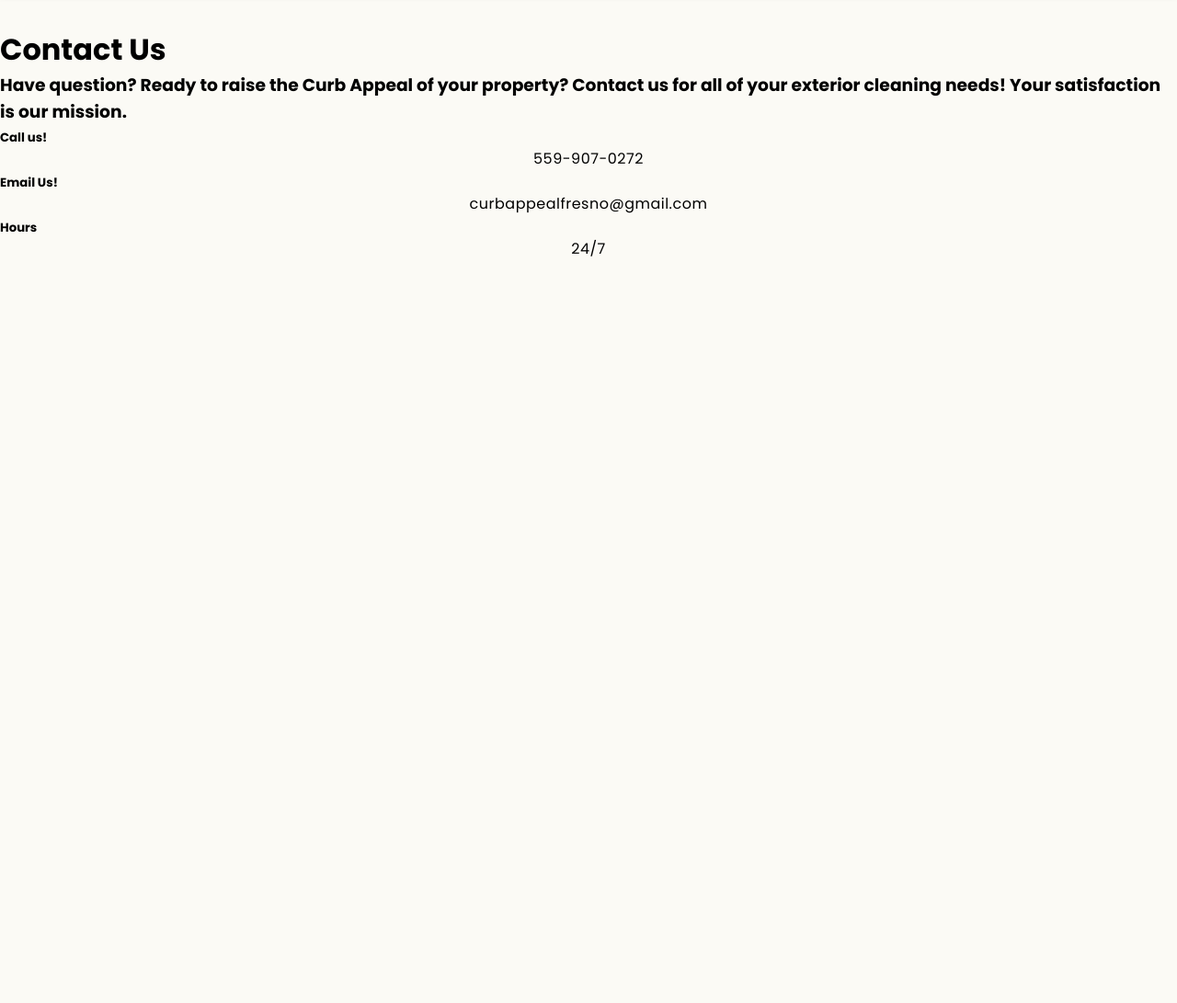
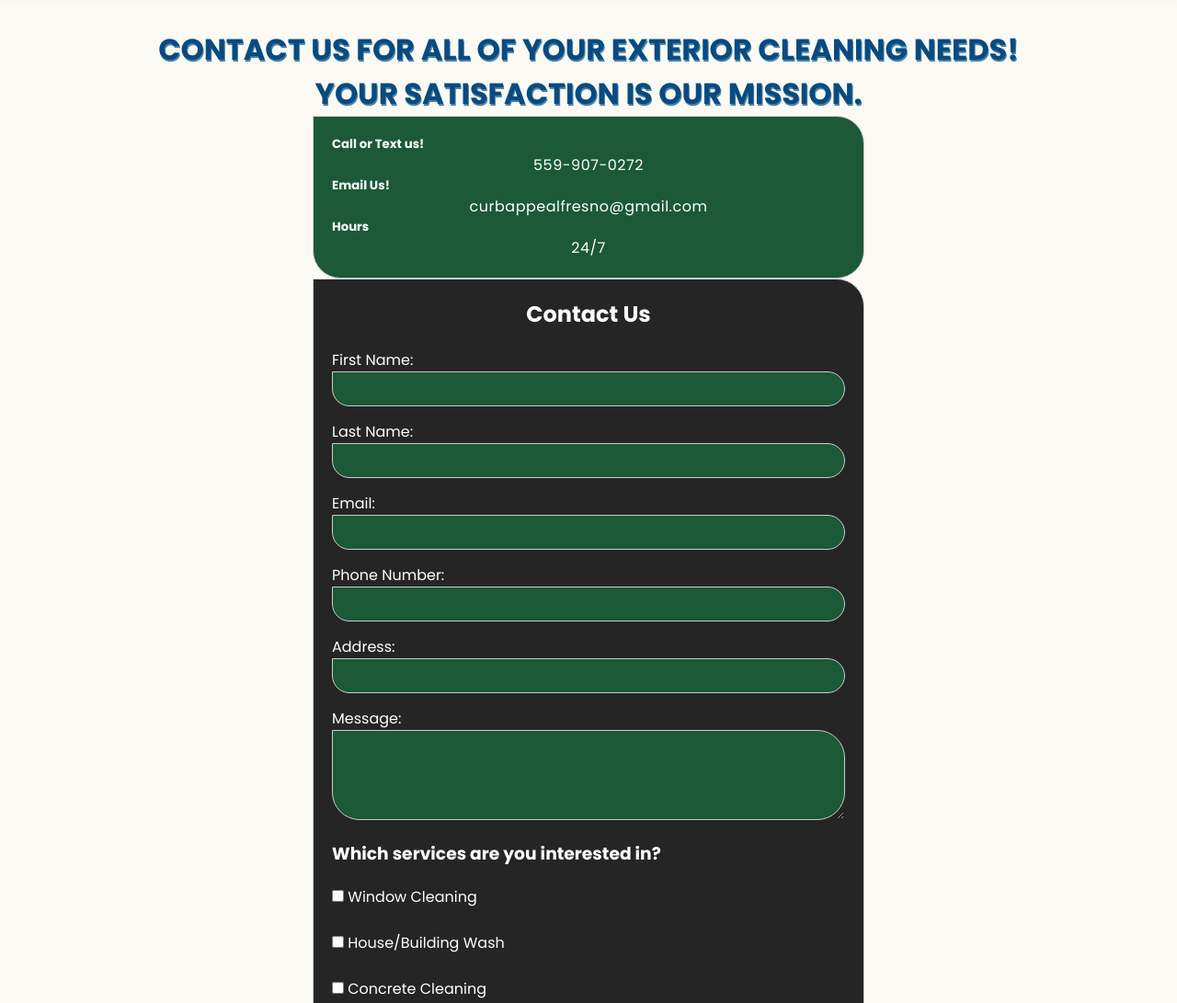
Before and after one commit to winebrenner444/Curb-Appeal-Exterior-Cleaning, a plain HTML site: page html/contact.html in a window 1280 px wide. Shown: the part 120-1211 px from the top of the page at 92% size. Before the commit the page ends 800 px from the top, so only its background shows below. Drawn offline with Linux system fonts and the light colour scheme.

Commit message:
create contact form

```diff
--- a/css/style.css
+++ b/css/style.css
@@ -333,7 +333,7 @@ p {
     margin: 0 auto;
 }
 
-.container {
+.gallery-container {
     padding: 2rem;
 }
 
@@ -376,6 +376,93 @@ p {
 .slider-nav a:hover {
     opacity: 1;
 }
+
+/* Styles for the contact page */
+.contact-list-container {
+    background-color:#1b5937;
+    color: #fff;
+    max-width: 600px;
+    margin: 0 auto;
+    padding: 20px;
+    border: 1px solid #ccc;
+    border-radius: 0 1.875rem 1.875rem 1.875rem;
+}
+
+.contact-list li {
+    list-style: none;
+}
+
+.contact-header-container {
+    display: flex;
+    justify-content: center;
+    align-items: center;
+
+}
+
+.contact-header {
+    text-align: center;
+    max-width: 80%;
+    margin: 0 auto;
+    color: rgb(9, 74, 128);
+    text-transform: uppercase;
+    text-shadow:
+    1px 2px 0px #4884a9;
+}
+
+
+
+/* Styles for the contact form */
+.form-container {
+    background-color: #252525;
+    color: #fff;
+    max-width: 600px;
+    margin: 0 auto;
+    padding: 20px;
+    border: 1px solid #ccc;
+    border-radius: 0 1.875rem 1.875rem 1.875rem;
+  }
+
+.form-header {
+    display: flex;
+    justify-content: center;
+    padding-bottom: 20px;
+}
+
+  .form-group {
+    margin-bottom: 15px;
+  }
+
+.form-group h3 {
+    padding-bottom: 20px;
+}
+
+  label {
+    display: block;
+  }
+
+  input[type="text"],
+  input[type="email"],
+  input[type="tel"],
+  textarea {
+    background: #1b5937;
+    width: 100%;
+    padding: 8px;
+    border-radius: 0 1.875rem 1.875rem 1.875rem;
+    border: 1px solid #ccc;
+  }
+
+  .submit-button {
+    padding: 10px 20px;
+    width: 100%;
+    background-color: #094a80;
+    color: #fff;
+    border: none;
+    border-radius: 0 1.875rem 1.875rem 1.875rem;
+    cursor: pointer;
+  }
+  button:hover {
+    background-color: #0056b3;
+  }
 
 
 
--- a/html/contact.html
+++ b/html/contact.html
@@ -31,17 +31,18 @@
     </nav>
 </header>
 <body>
-    <h1>Contact Us</h1>
-    <h3>
-        Have question? Ready to raise the Curb Appeal
-        of your property? Contact us for all of your
+    <div class="contact-header-container">
+        <h1 class="contact-header">
+            Contact us for all of your
             exterior cleaning needs! Your satisfaction is
             our mission.
-    </h3>
+        </h1>
+    </div>
+    <div class="contact-list-container">
         <ul class="contact-list">
             <li class="content">
                 <div class="contact-content">
-                <h5>Call us!</h5>
+                    <h5>Call or Text us!</h5>
                     <p>559-907-0272</p>
                 </div>
             </li>
@@ -58,6 +59,53 @@
                 </div>
             </li>
         </ul>
+    </div>
+    <div class="form-container">
+        <div class=form-header>
+            <h2>Contact Us</h2>
+        </div>
+        <form id="contactForm">
+          <div class="form-group">
+            <label for="firstName">First Name:</label>
+            <input type="text" id="firstName" name="firstName" required>
+          </div>
+          <div class="form-group">
+            <label for="lastName">Last Name:</label>
+            <input type="text" id="lastName" name="lastName" required>
+          </div>
+          <div class="form-group">
+            <label for="email">Email:</label>
+            <input type="email" id="email" name="email" required>
+          </div>
+          <div class="form-group">
+            <label for="phone">Phone Number:</label>
+            <input type="tel" id="phone" name="phone" required>
+          </div>
+          <div class="form-group">
+            <label for="address">Address:</label>
+            <input type="text" id="address" name="address" required>
+          </div>
+          <div class="form-group">
+            <label for="message">Message:</label>
+            <textarea id="message" name="message" rows="4" required></textarea>
+          </div>
+          <div class="form-group">
+                <h3>Which services are you interested in?</h3>
+            <label><input type="checkbox" name="services" value="Window Cleaning"> Window Cleaning</label><br>
+            <label><input type="checkbox" name="services" value="House/Building Wash"> House/Building Wash</label><br>
+            <label><input type="checkbox" name="services" value="Concrete Cleaning"> Concrete Cleaning</label><br>
+            <label><input type="checkbox" name="services" value="Roof Cleaning"> Roof Cleaning</label><br>
+            <label><input type="checkbox" name="services" value="Raing Gutter Cleaning"> Raing Gutter Cleaning</label><br>
+            <label><input type="checkbox" name="services" value="Patio Cleaning"> Patio Cleaning</label><br>
+            <label><input type="checkbox" name="services" value="Fence/Gate Cleaning"> Fence/Gate Cleaning</label><br>
+            <label><input type="checkbox" name="services" value="Solar Panel Cleaning"> Solar Panel Cleaning</label><br>
+            <label><input type="checkbox" name="services" value="Other"> Other "Please provide details above"</label>
+
+        </div>
+          <button type="submit" class="submit-button">Submit</button>
+        </form>
+      </div>
+    </section>
     <!-- insert form here -->
 </body>
 </html>
--- a/index.js
+++ b/index.js
@@ -70,3 +70,24 @@ window.addEventListener('resize', () => {
     updateNavDisplay();
     updateIcon();
 });
+
+document.getElementById('contactForm').addEventListener('submit', function(event) {
+    event.preventDefault(); // Prevent the default form submission
+
+    // Get form data
+    const formData = new FormData(this);
+
+    // Convert data to object format
+    const formObj = {};
+    formData.forEach(function(value, key){
+      formObj[key] = value;
+    });
+
+    // Display the form data (you can modify this part to suit your needs)
+    console.log('Form Data:', formObj);
+
+    // Here, you can add code to send the form data to your server or perform any other desired action
+
+    // Optional: Reset the form after submission
+    this.reset();
+  });
```
Also changed, not shown: html/gallery.html (+1 -1 lines), html/index.html (+1 -1 lines). Lines whose indentation alone changed are shown as unchanged.
